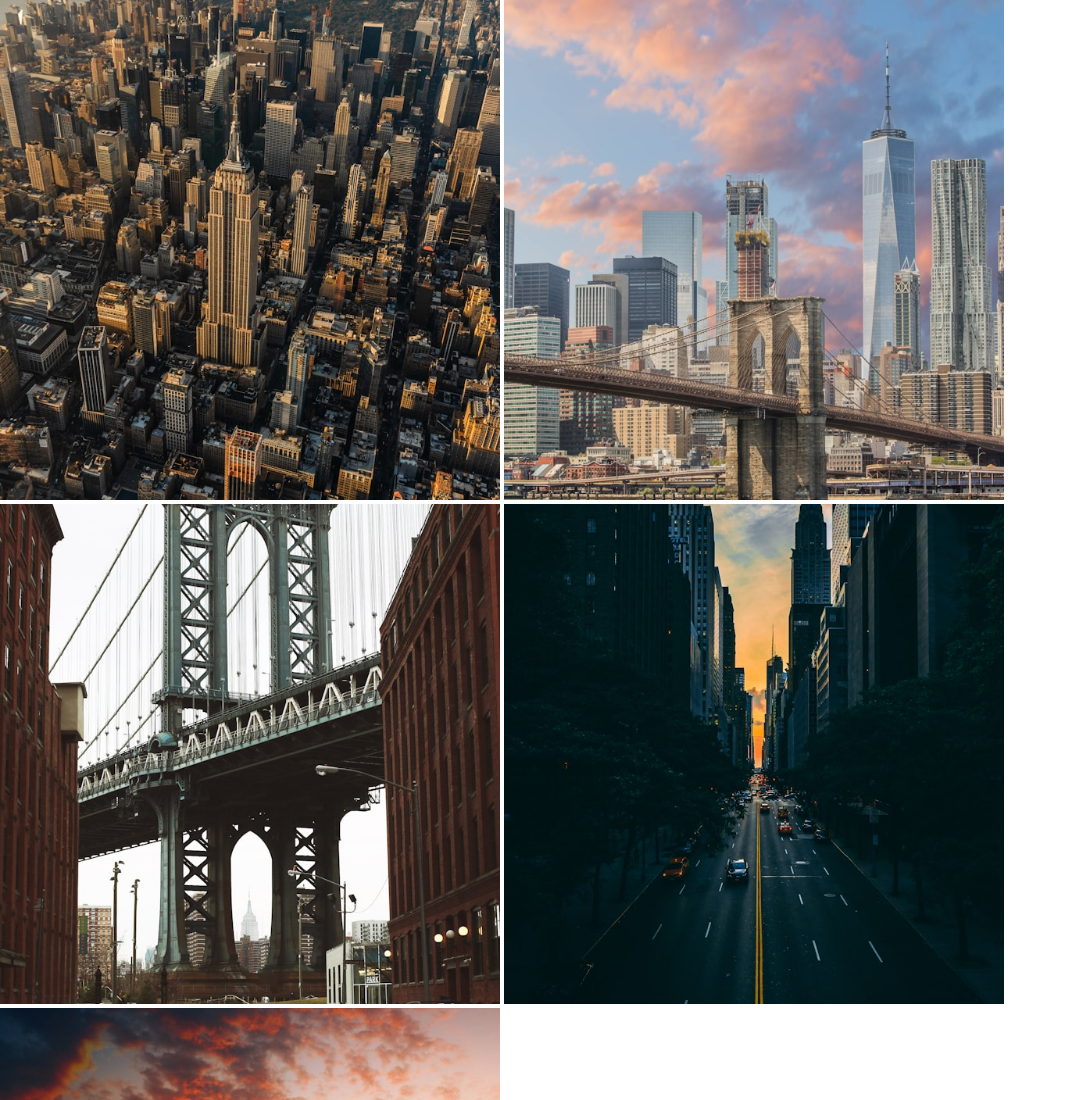
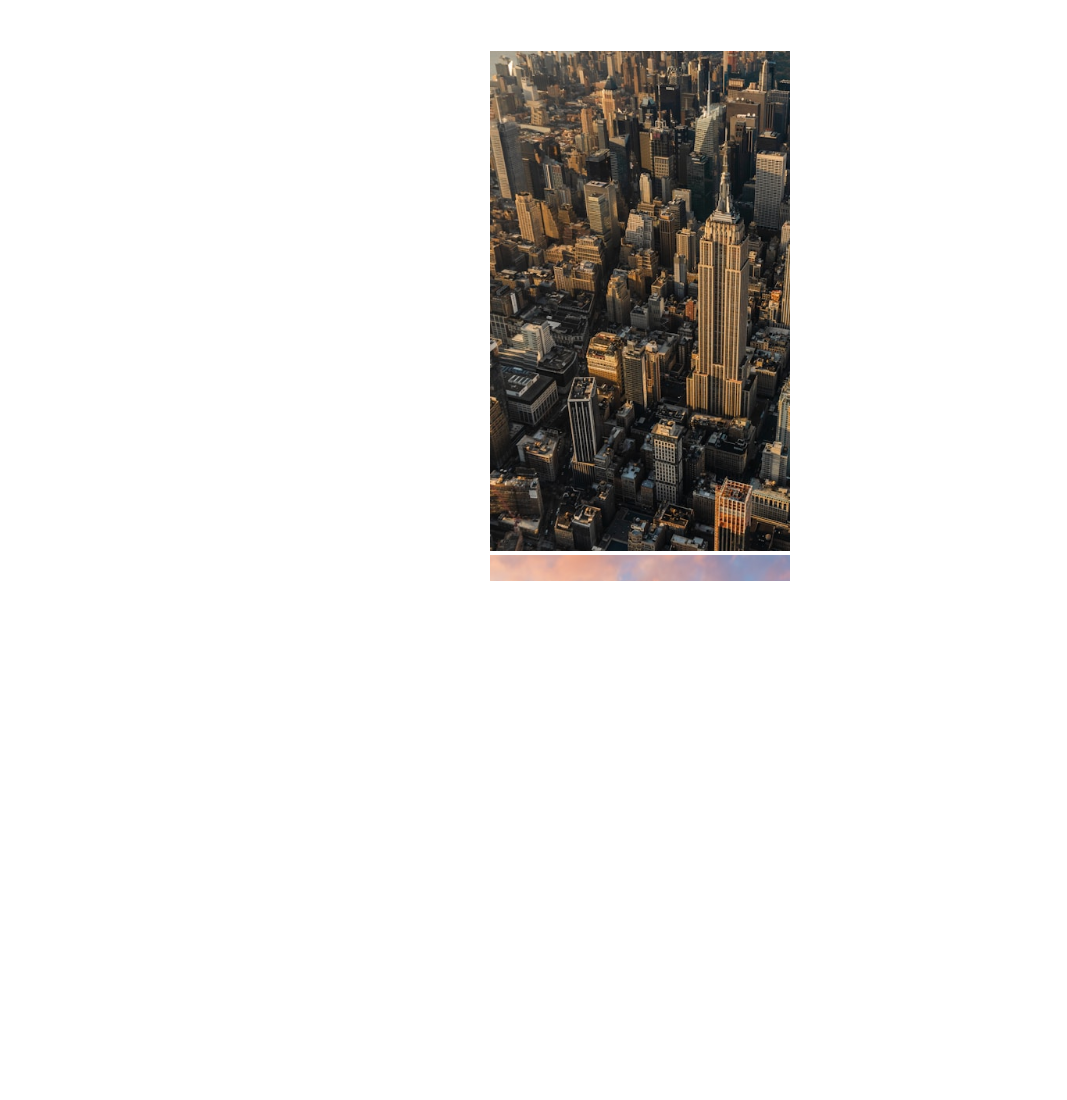
Before and after one commit to noOdin1/image_carousel_01, a website built with webpack: page src/template.html in a window 1280 px wide. Shown: the top 1100 px of the page, without its empty margins (0-1067 px from the left). After the commit the page ends 800 px from the top, so only its background shows below. Built offline with nearby package versions, Linux system fonts and the light colour scheme.

Commit message:
Initial styling for the overall slider or carousel

```diff
--- a/src/style.css
+++ b/src/style.css
@@ -8,6 +8,14 @@
   color: black;
   background: white;
 }
+
+.carousel.slider.container {
+  margin: 3.2em auto;
+  width: 300px;
+  height: 530px;
+  overflow: hidden;
+}
+
 /* Image styling */
 img {
   width: 500px;
```
